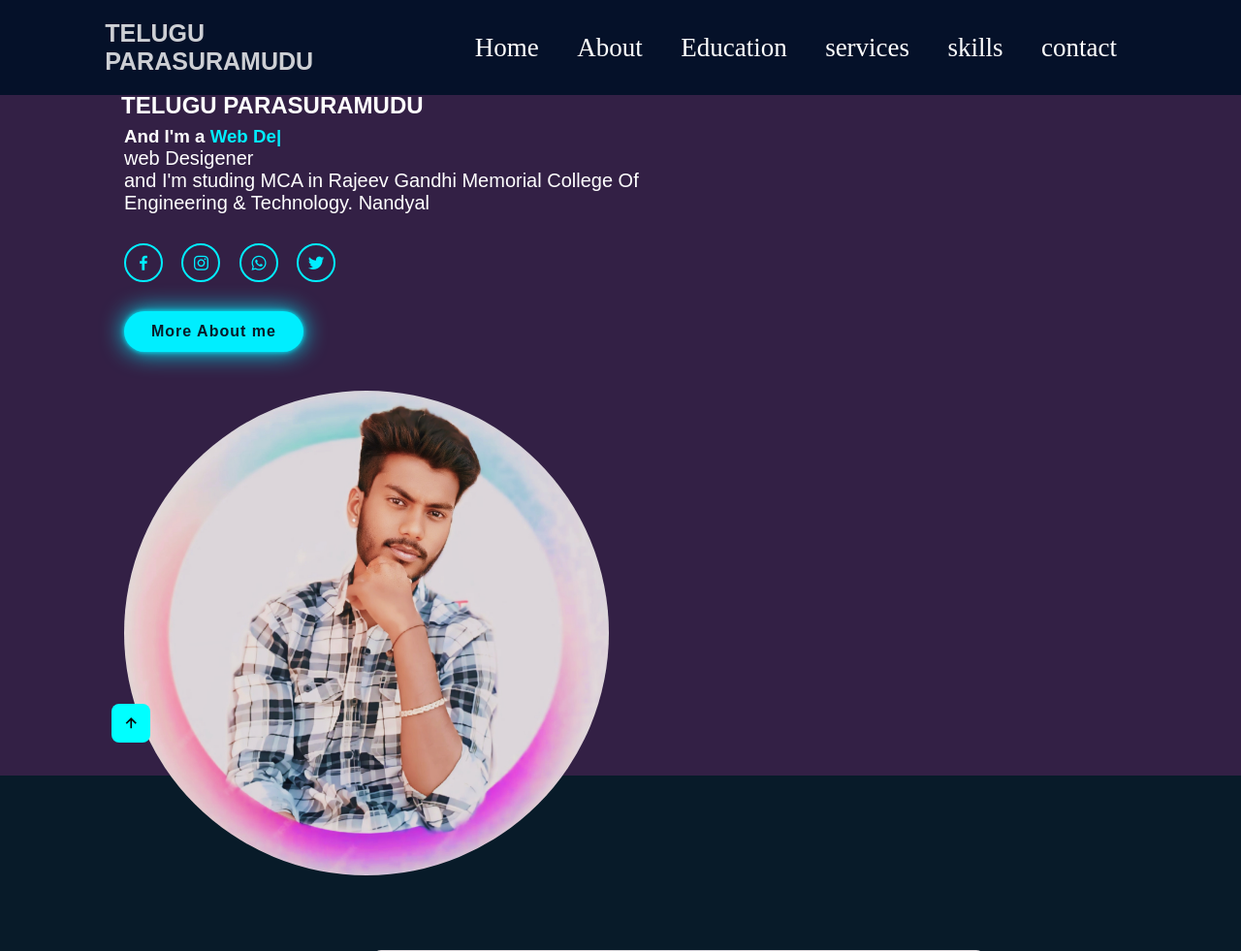
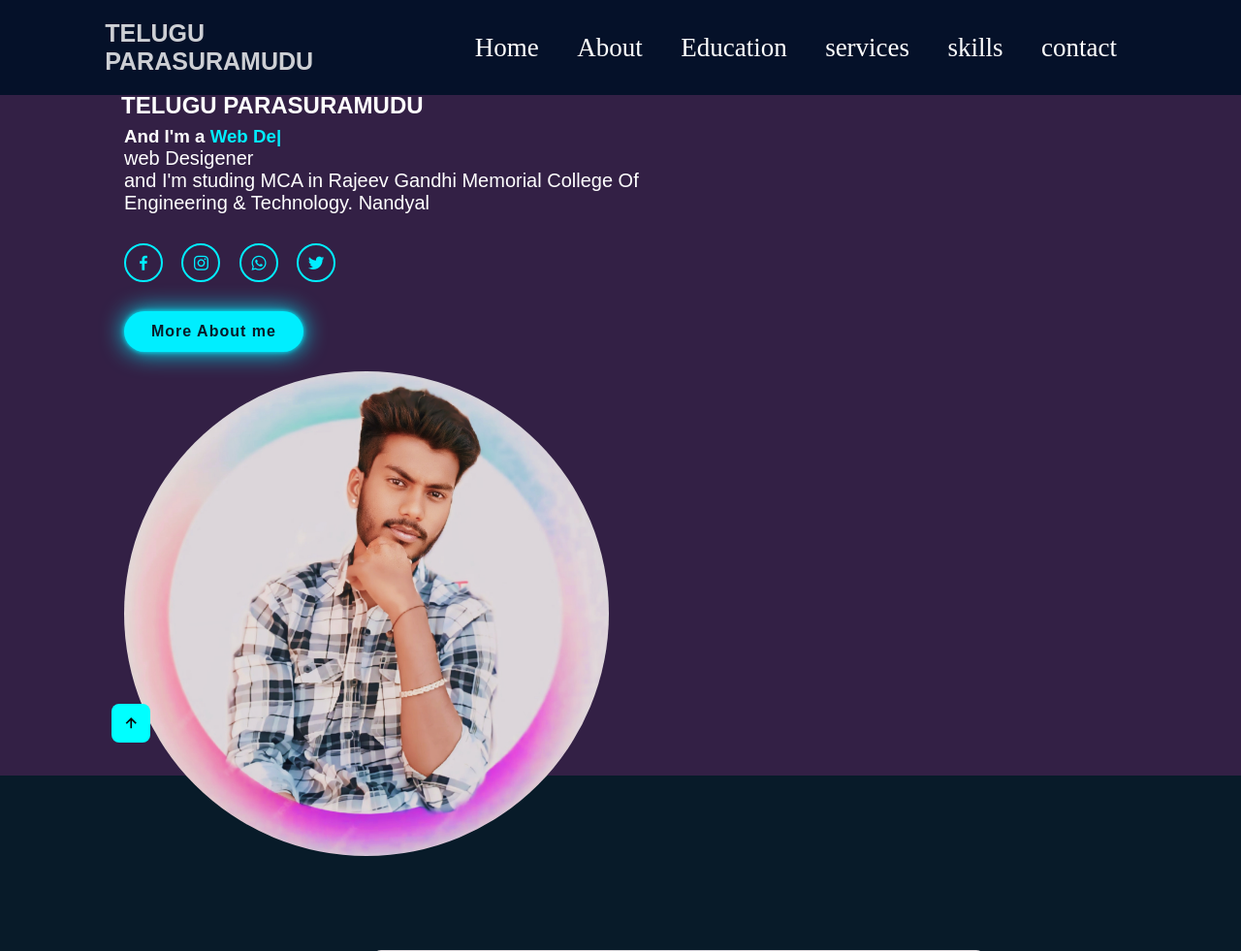
Before and after one commit to teluguabbai/myproject, a Django app: page / in a window 1280 px wide. Shown: the top 981 px of the page at 97% size. Run offline with Django 5.2, Linux system fonts and the light colour scheme; some libraries are stand-ins or nearby versions.

Commit message:
Update home.html

```diff
--- a/templates/home.html
+++ b/templates/home.html
@@ -67,7 +67,7 @@
                     border-radius: 50%;
                     margin: auto;
                     margin-right: 100px;
-                    margin-top: 40px;
+                    margin-top: 20px;
 
                    }
 
@@ -199,7 +199,7 @@
 }
 
 .title3{
-    margin-top: 10px;
+    margin-top: 40px;
     font-size: 5rem;
     color: #0fdaf0;
     text-align: center;
```
